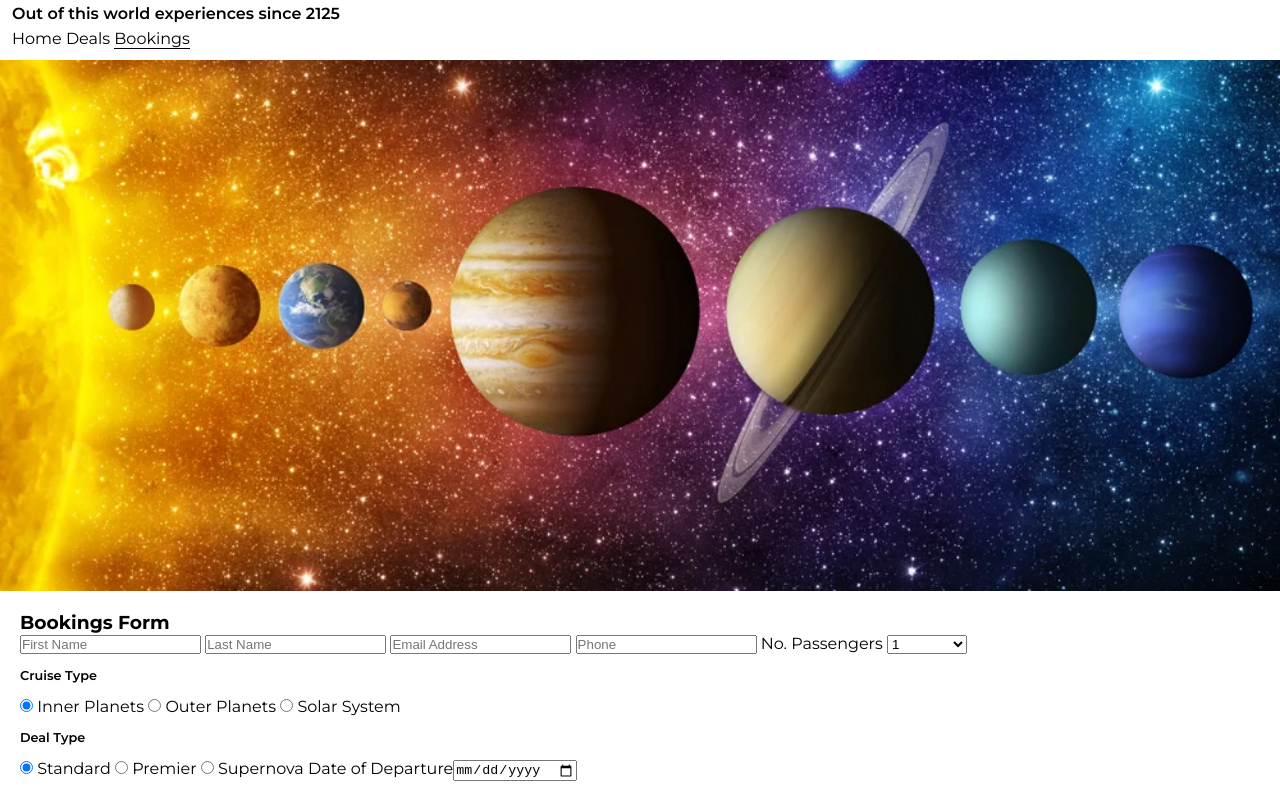
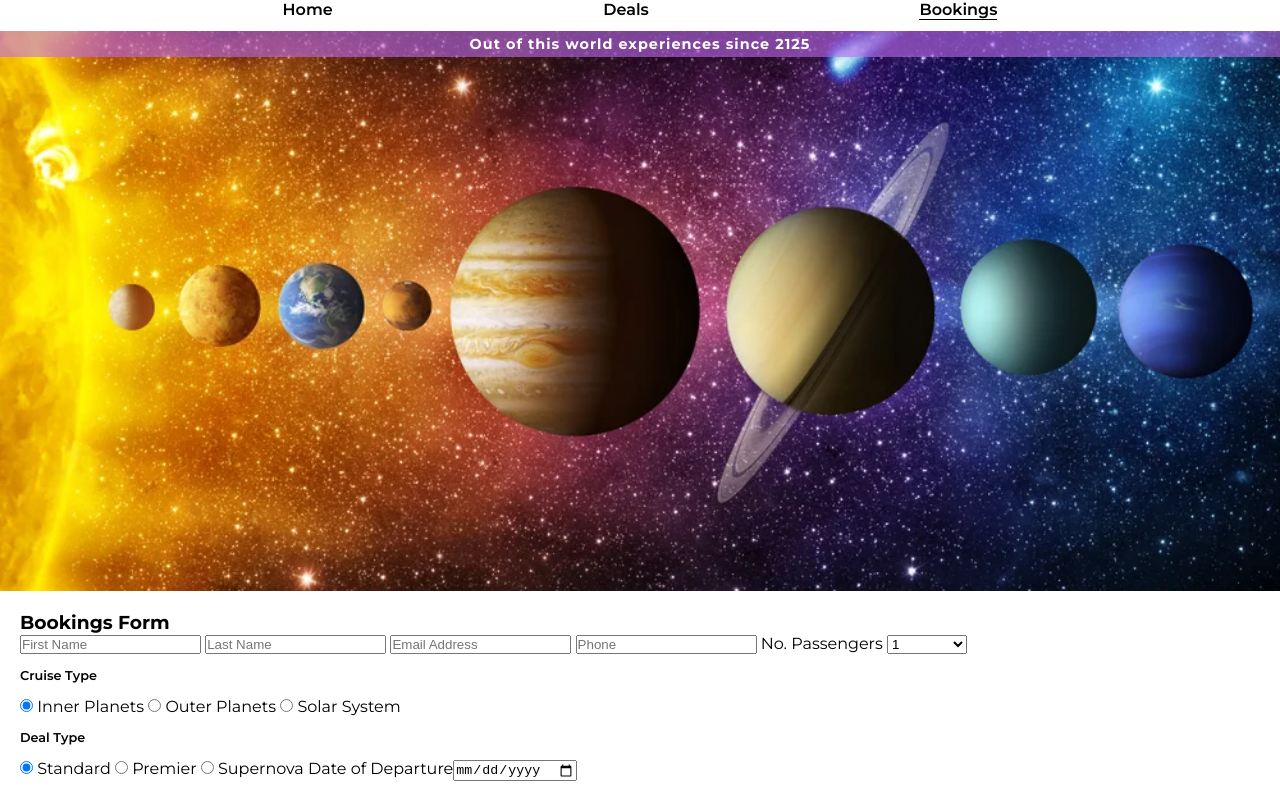
Before and after one commit to Adam-Alive/solar-system-project, a plain HTML site: page bookings.html in a window 1280 px wide. Shown: the part 63-857 px from the top of the page. Drawn offline with Linux system fonts and the light colour scheme.

Commit message:
Add changes made to header, navigation and hero image to bookings.html

```diff
--- a/bookings.html
+++ b/bookings.html
@@ -26,22 +26,23 @@
                 <h1 id="logo">Solar System Cruises</h1>
             </a>
         </div>
-        <div id="slogan-wrapper">
-            <p>Out of this world experiences since 2125</p>
-        </div>
-        <div id="xxx">
-            <nav id="nav-menu">
-                <a href="index.html">Home</a>
-                <a href="deals.html">Deals</a>
-                <a href="bookings.html" class="active">Bookings</a>
-            </nav>
-        </div>
+        <nav>
+            <ul id="menu">
+                <li><a href="index.html">Home</a></li>
+                <li><a href="deals.html">Deals</a></li>
+                <li><a href="bookings.html" class="active">Bookings</a></li>
+            </ul>
+        </nav>
     </header>
 
     <!-- Main content -->
     <main>
         <!-- Hero section -->
-        <section id="hero"></section>
+        <section id="hero">
+            <div id="hero-text">
+                <h2>Out of this world experiences since 2125</h2>
+            </div>
+        </section>
 
         <!-- Bookings section -->
         <section id="bookings-form">
```
